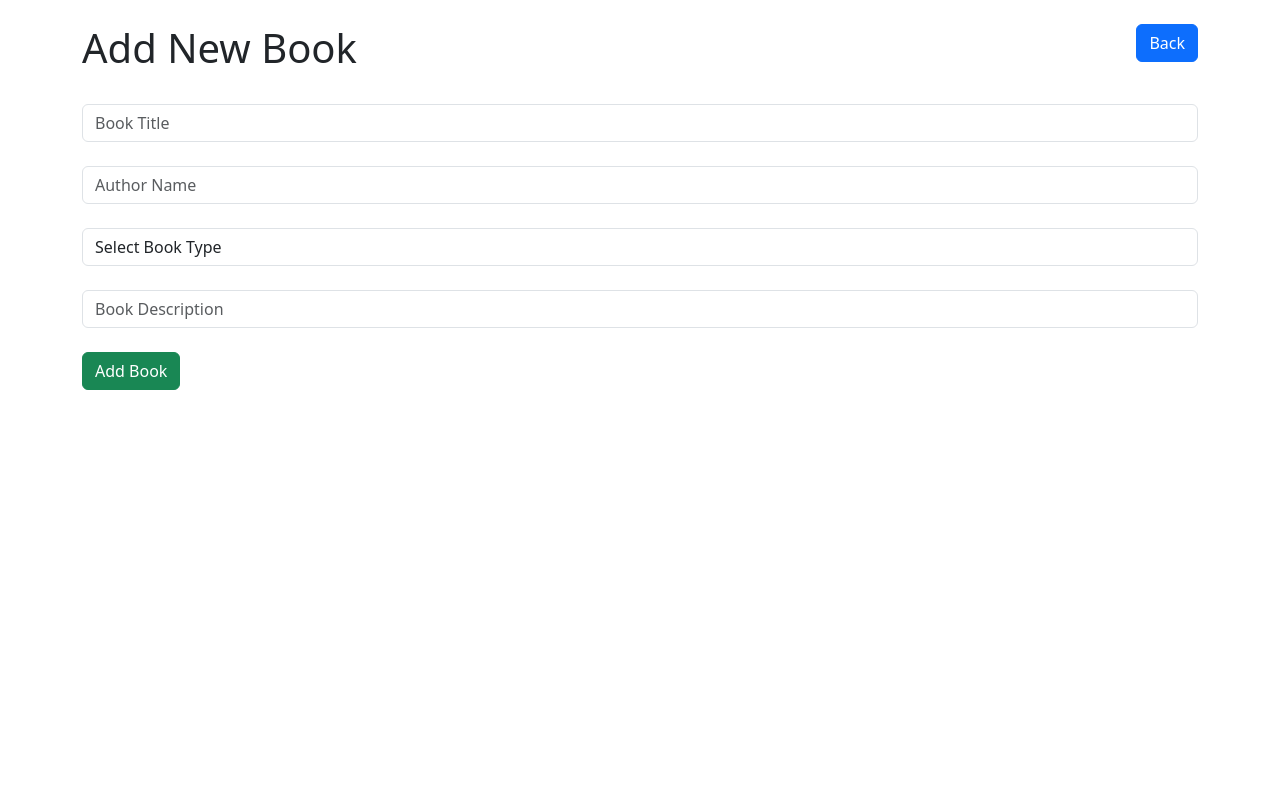
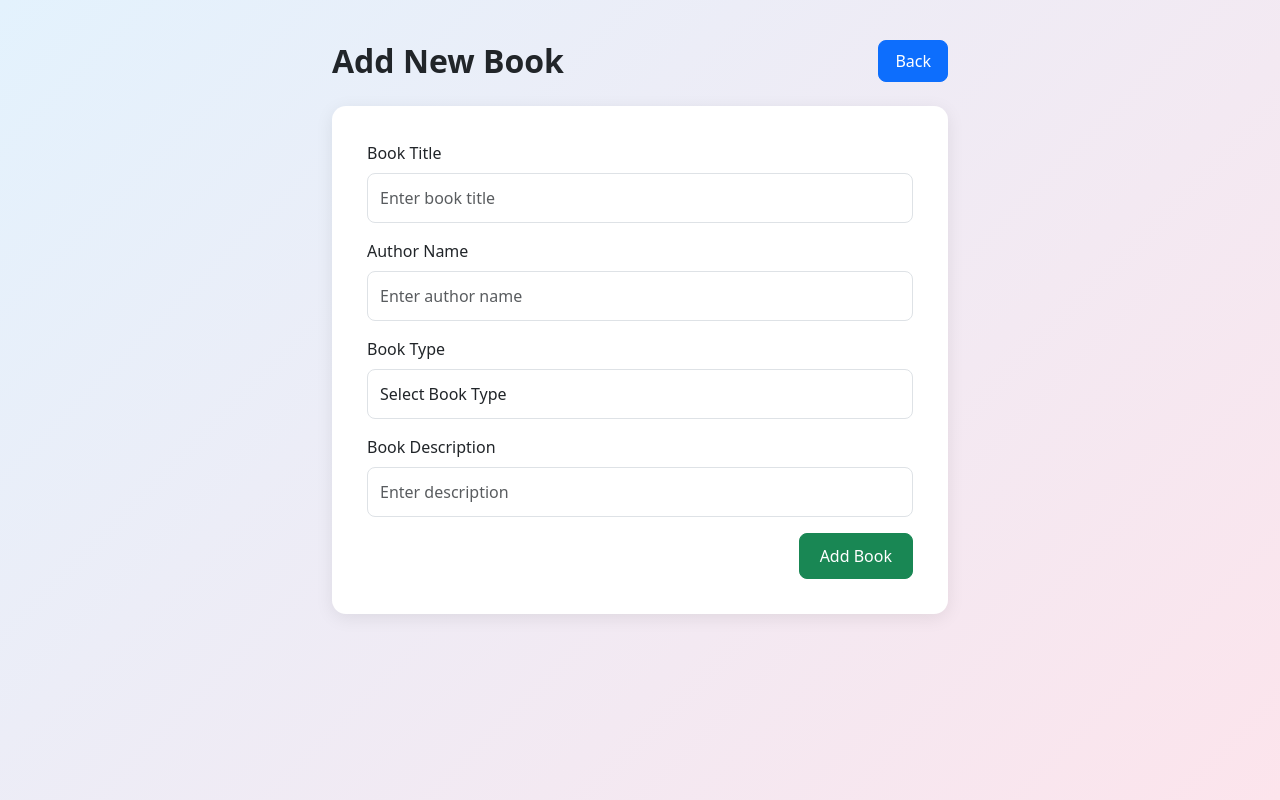
Before and after one commit to Dhruti2002/php-crud, a PHP site: page /create.php in a window 1280 px wide. Run offline with PHP 8.4, Linux system fonts and the light colour scheme.

Commit message:
Updated project files

```diff
--- a/create.php
+++ b/create.php
@@ -1,27 +1,74 @@
 <!DOCTYPE html>
 <html lang="en">
 <head>
-    <meta charset="UTF-8">
-    <meta name="viewport" content="width=device-width, initial-scale=1.0">
-    <link rel="stylesheet" href="https://cdn.jsdelivr.net/npm/bootstrap@5.3.3/dist/css/bootstrap.min.css" integrity="sha384-QWTKZyjpPEjISv5WaRU9OFeRpok6YctnYmDr5pNlyT2bRjXh0JMhjY6hW+ALEwIH" crossorigin="anonymous">
-    <title>Add new Book</title>
+    <meta charset="UTF-8" />
+    <meta name="viewport" content="width=device-width, initial-scale=1.0" />
+    <link rel="stylesheet" href="https://cdn.jsdelivr.net/npm/bootstrap@5.3.3/dist/css/bootstrap.min.css" />
+
+    <title>Add New Book</title>
+
+    <style>
+        body {
+            background: linear-gradient(135deg, #e3f2fd, #fce4ec);
+            min-height: 100vh;
+            padding-top: 40px;
+        }
+
+        .edit-box {
+            background: #fff;
+            padding: 35px;
+            border-radius: 14px;
+            box-shadow: 0 4px 18px rgba(0,0,0,0.08);
+        }
+
+        h1 {
+            font-size: 32px;
+            font-weight: 600;
+        }
+
+        .form-control, select {
+            padding: 12px;
+            border-radius: 8px;
+        }
+
+        .btn-success {
+            padding: 10px 20px;
+            border-radius: 8px;
+        }
+
+        .btn-primary, .btn-outline-primary {
+            padding: 8px 16px;
+            border-radius: 8px;
+        }
+    </style>
 </head>
+
 <body>
-    <div class="container">
-        <header class="d-flex justify-content-between my-4">
-            <h1>Add New Book</h1>
-            <div>
+
+    <div class="container col-md-6">
+
+        <!-- Header same as EDIT BOOK -->
+        <header class="d-flex justify-content-between align-items-center mb-4">
+            <h1 class="m-0">Add New Book</h1>
             <a href="index.php" class="btn btn-primary">Back</a>
+        </header>
+
+        <div class="edit-box">
+
+            <form action="process.php" method="post">
+
+                <div class="mb-3">
+                    <label class="form-label">Book Title</label>
+                    <input type="text" class="form-control" name="title" placeholder="Enter book title">
                 </div>
-        </header>
-        <form action="process.php" method="post">
-            <div class="form-element my-4">
-                <input type="text" class="form-control" name="title" placeholder="Book Title">
+
+                <div class="mb-3">
+                    <label class="form-label">Author Name</label>
+                    <input type="text" class="form-control" name="author" placeholder="Enter author name">
                 </div>
-            <div class="form-element my-4">
-                <input type="text" class="form-control" name="author" placeholder="Author Name">
-            </div>
-            <div class="form-element my-4">
+
+                <div class="mb-3">
+                    <label class="form-label">Book Type</label>
                     <select name="type" class="form-control">
                         <option value="">Select Book Type</option>
                         <option value="Adventure">Adventure</option>
@@ -30,13 +77,20 @@
                         <option value="Horror">Horror</option>
                     </select>
                 </div>
-            <div class="form-element my-4">
-                <input type="text" class="form-control" name="description" placeholder="Book Description">
+
+                <div class="mb-3">
+                    <label class="form-label">Book Description</label>
+                    <input type="text" class="form-control" name="description" placeholder="Enter description">
                 </div>
-            <div class="form-element">
+
+                <div class="text-end">
                     <input type="submit" class="btn btn-success" name="create" value="Add Book">
                 </div>
+
             </form>
+
         </div>
+    </div>
+
 </body>
 </html>
```
Also changed, not shown: DB/crud.sql (added, +68 -0 lines), edit.php (+75 -18 lines), index.php (+46 -39 lines), view.php (+61 -20 lines). Lines whose indentation alone changed are shown as unchanged.
